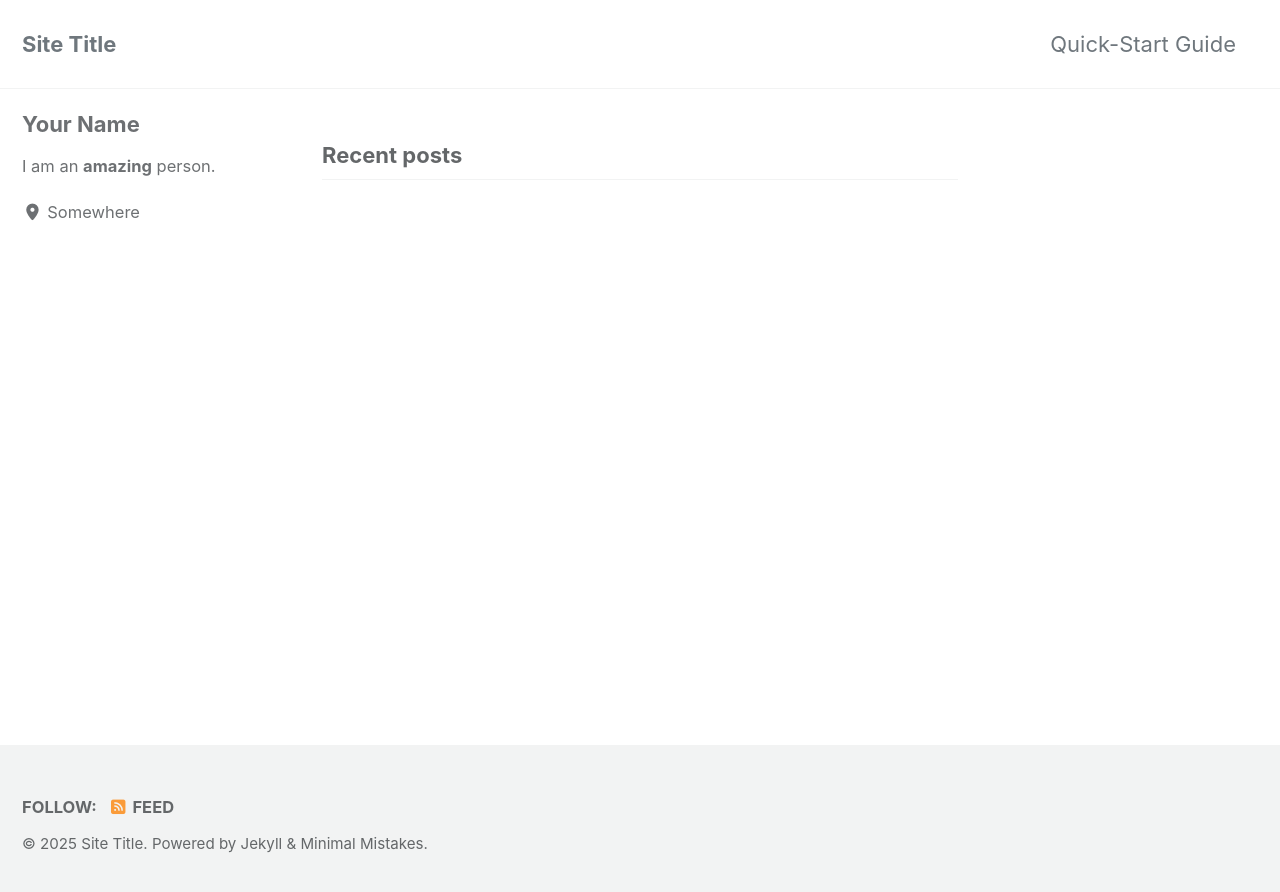
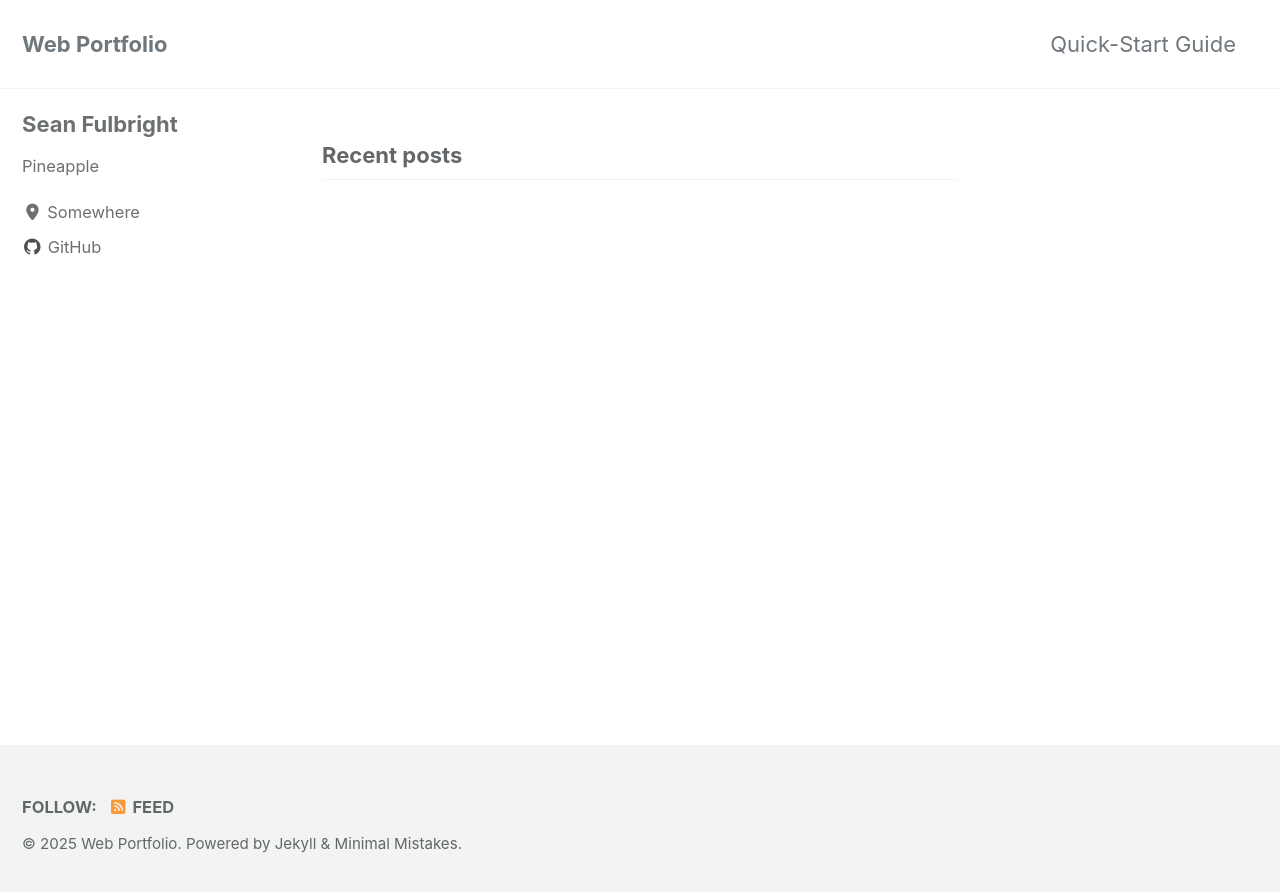
Before and after one commit to cs-sfulb001/cssfulb001.github.io, a Jekyll site: the page built from index.html, in a window 1280 px wide. Shown: the top 892 px of the page. Built offline with Jekyll 4.4.1, drawn with Linux system fonts in a browser that asks for light colours; cached includes are drawn as plain includes; the list of posts is cut into pages by our own code.

Commit message:
Update _config.yml

```diff
--- a/_config.yml
+++ b/_config.yml
@@ -17,7 +17,7 @@ minimal_mistakes_skin    : "default" # "air", "aqua", "contrast", "dark", "dirt"
 # Site Settings
 locale                   : "en-US"
 rtl                      : # true, false (default) # turns direction of the page into right to left for RTL languages
-title                    : "Site Title"
+title                    : "Web Portfolio"
 title_separator          : "-"
 subtitle                 : # site tagline that appears below site title in masthead
 name                     : "Sean Fulbright"
@@ -113,9 +113,9 @@ analytics:
 
 # Site Author
 author:
-  name             : "Your Name"
+  name             : "Sean Fulbright"
   avatar           : # path of avatar image, e.g. "/assets/images/bio-photo.jpg"
-  bio              : "I am an **amazing** person."
+  bio              : "Pineapple"
   location         : "Somewhere"
   email            :
   links:
@@ -125,17 +125,17 @@ author:
     - label: "Website"
       icon: "fas fa-fw fa-link"
       # url: "https://your-website.com"
-    - label: "Twitter"
-      icon: "fab fa-fw fa-twitter-square"
+    - #label: "Twitter"
+      #icon: "fab fa-fw fa-twitter-square"
       # url: "https://twitter.com/"
-    - label: "Facebook"
-      icon: "fab fa-fw fa-facebook-square"
+    - #label: "Facebook"
+      #icon: "fab fa-fw fa-facebook-square"
       # url: "https://facebook.com/"
     - label: "GitHub"
       icon: "fab fa-fw fa-github"
-      # url: "https://github.com/"
-    - label: "Instagram"
-      icon: "fab fa-fw fa-instagram"
+      url: "https://github.com/cs-sfulb001/"
+    - #label: "Instagram"
+      #icon: "fab fa-fw fa-instagram"
       # url: "https://instagram.com/"
 
 # Site Footer
```
